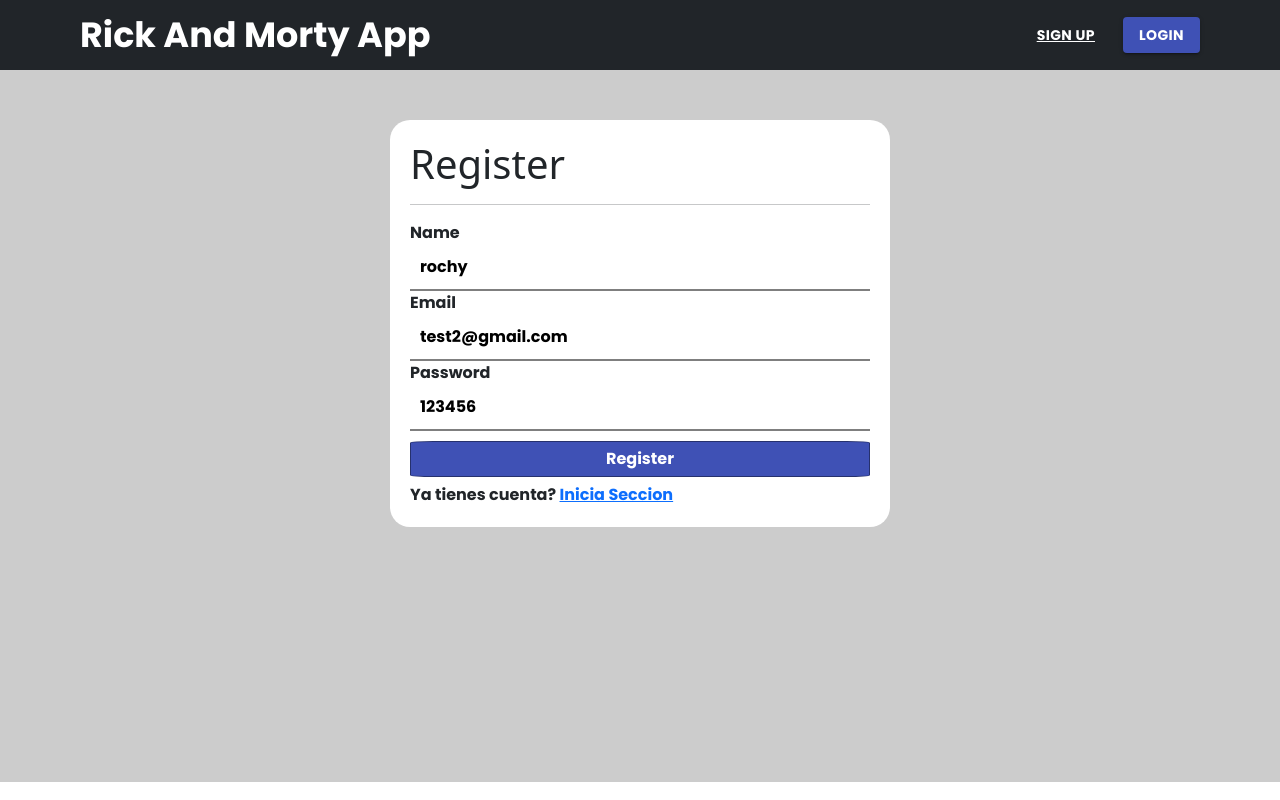
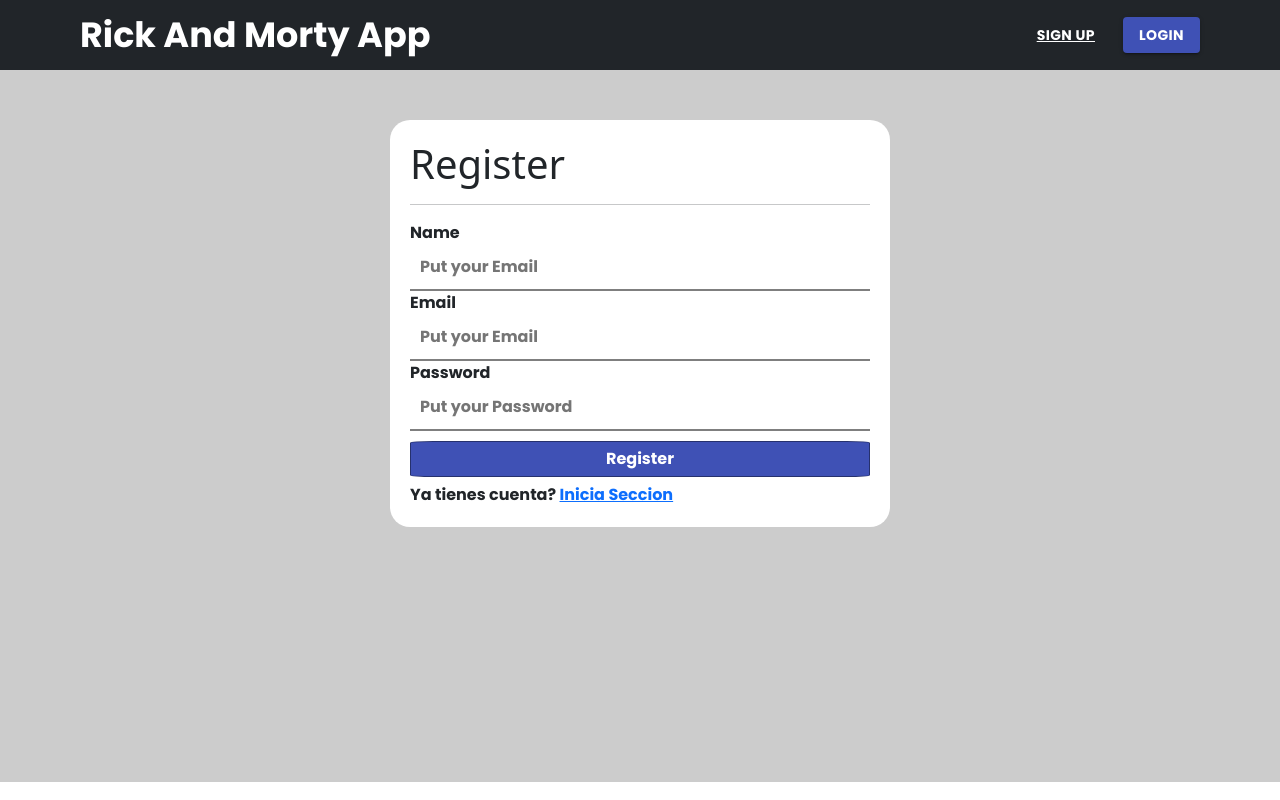
Before and after one commit to Elvis1327/React-RickApp-Complete, a React (Create React App) app: page /register in a window 1280 px wide. Built offline with nearby package versions, Linux system fonts and the light colour scheme; no server answers.

Commit message:
debugging

```diff
--- a/src/components/auth/Login.jsx
+++ b/src/components/auth/Login.jsx
@@ -19,8 +19,8 @@
         return errors;
     }
     const { handleInputChange, valuesForm, onBlurErrors, errors } = useForm({
-        email: 'test1@gmail.com',
-        password: '123456'
+        email: '',
+        password: ''
     }, validateForm);
     const { email, password } = valuesForm;
 
@@ -46,7 +46,6 @@
                             autoComplete="none"
                             name="email"
                             onChange={handleInputChange}
-                            value={email}
                             onBlur={onBlurErrors}
                         />
                     </div>
@@ -60,7 +59,6 @@
                             autoComplete="none"
                             name="password"
                             onChange={handleInputChange}
-                            value={password}
                             onBlur={onBlurErrors}
                         />
                     {errors?.password && <p className="_form-errors">{errors.password}</p>}
--- a/src/components/auth/Register.jsx
+++ b/src/components/auth/Register.jsx
@@ -26,9 +26,9 @@
     }
 
     const { handleInputChange, valuesForm, onBlurErrors, errors } = useForm({
-        name: 'rochy',
-        email: 'test2@gmail.com',
-        password: '123456'
+        name: '',
+        email: '',
+        password: ''
     }, validateForm);
     const { name, email, password } = valuesForm;
 
@@ -51,7 +51,6 @@
                             className="input"
                             autoComplete="none"
                             name="name"
-                            value={name}
                             onChange={handleInputChange}
                             onBlur={onBlurErrors}
                         />
@@ -65,7 +64,6 @@
                             className="input"
                             autoComplete="none"
                             name="email"
-                            value={email}
                             onChange={handleInputChange}
                             onBlur={onBlurErrors}
                         />
@@ -79,7 +77,6 @@
                             className="input"
                             autoComplete="off"
                             name="password"
-                            value={password}
                             onChange={handleInputChange}
                             onBlur={onBlurErrors}
                         />
```
